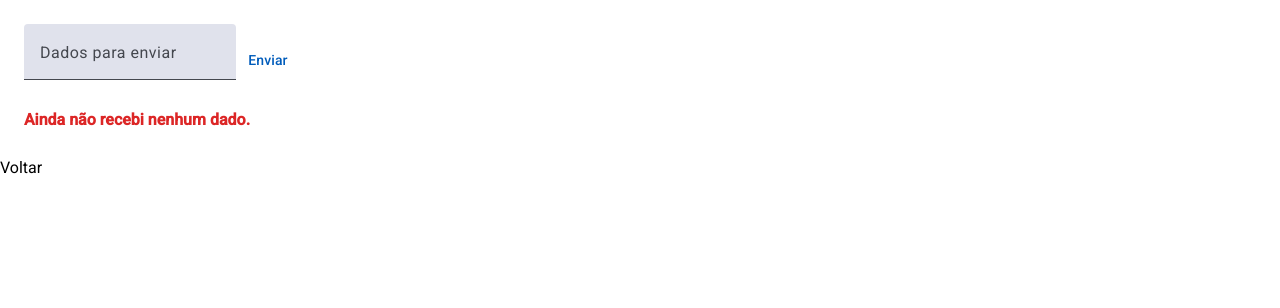
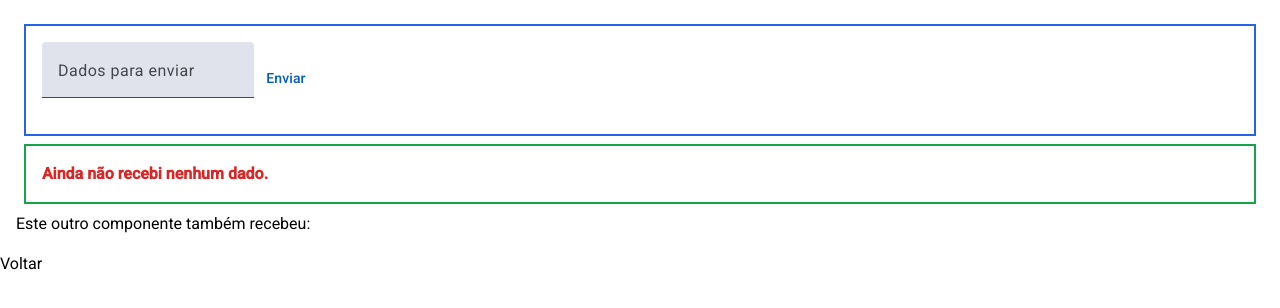
Before and after one commit to matsunagasistemafiep/web-unisenai, an Angular app: page /observer in a window 1280 px wide. Shown: the top 308 px of the page. Built offline with nearby package versions, Linux system fonts and the light colour scheme.

Commit message:
second subscriber

```diff
--- a/src/app/components/observer/main-observer/main-observer.component.html
+++ b/src/app/components/observer/main-observer/main-observer.component.html
@@ -1,12 +1,16 @@
 
 <div class="p-4">
 
-    <div class="m-2">
+    <div class="m-2 p-4 border-2 border-blue-600">
         <app-emitter></app-emitter>
     </div>
 
-    <div class="m-2">
+    <div class="m-2 border-2 border-green-600 p-4">
         <app-subscriber></app-subscriber>
+    </div>
+
+    <div>
+        <app-second-subscriber></app-second-subscriber>
     </div>
 </div>
 
--- a/src/app/components/observer/main-observer/main-observer.component.ts
+++ b/src/app/components/observer/main-observer/main-observer.component.ts
@@ -2,11 +2,14 @@ import { Component } from '@angular/core';
 import { RouterLink } from '@angular/router';
 import { EmitterComponent } from '../emitter/emitter.component';
 import { SubscriberComponent } from '../subscriber/subscriber.component';
+import { SecondSubscriberComponent } from '../second-subscriber/second-subscriber.component';
 
 @Component({
   selector: 'app-main-observer',
   standalone: true,
-  imports: [RouterLink, EmitterComponent, SubscriberComponent],
+  imports: [RouterLink, EmitterComponent, SubscriberComponent,
+    SecondSubscriberComponent
+  ],
   templateUrl: './main-observer.component.html',
   styleUrl: './main-observer.component.scss'
 })
--- /dev/null
+++ b/src/app/components/observer/second-subscriber/second-subscriber.component.html
@@ -0,0 +1 @@
+<p>Este outro componente também recebeu: {{text}}</p>
--- /dev/null
+++ b/src/app/components/observer/second-subscriber/second-subscriber.component.ts
@@ -0,0 +1,21 @@
+import { Component } from '@angular/core';
+import { SharedService } from '../../../services/shared.service';
+
+@Component({
+  selector: 'app-second-subscriber',
+  standalone: true,
+  imports: [],
+  templateUrl: './second-subscriber.component.html',
+  styleUrl: './second-subscriber.component.scss'
+})
+export class SecondSubscriberComponent {
+  text: string = '';
+  constructor(private sharedService: SharedService) {
+    this.sharedService.obterDados().subscribe((response) => {
+      this.text = response;
+    });
+  }
+
+
+
+}
```
Also changed, not shown: src/app/components/observer/second-subscriber/second-subscriber.component.scss (added), 1 other file (tests, documents, lock files or other folders).
